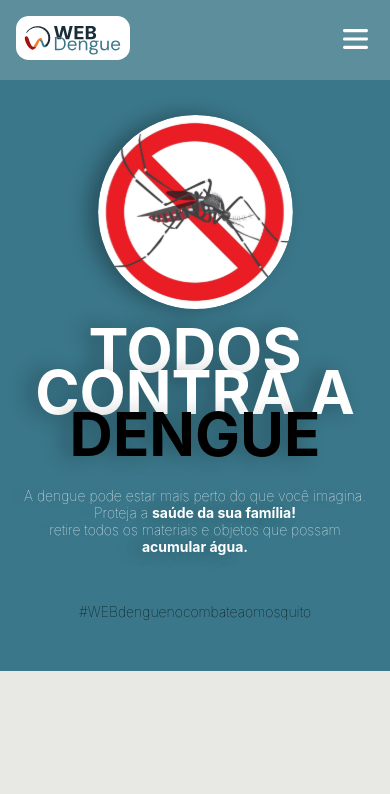
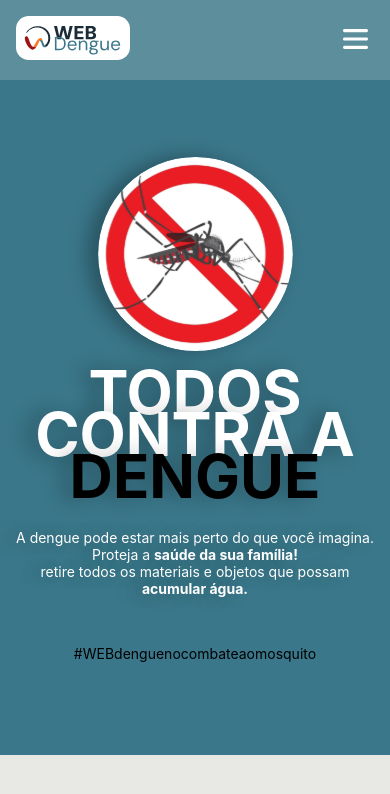
Before and after one commit to vctrwesley/web-dengue, an Angular app: page /usuario/page-home in a window 390 px wide. Shown: the top 794 px of the page. Built offline with nearby package versions, Linux system fonts and the light colour scheme.

Commit message:
correcao de weight no banner e resposnsividade

```diff
--- a/src/app/sistema/page-home/page-home.component.css
+++ b/src/app/sistema/page-home/page-home.component.css
@@ -66,7 +66,7 @@
 .text-banner p {
   font-size: 16px;
   color: var(--color-light);
-  font-weight: 100;
+  font-weight: 200;
   text-shadow: -10px 0 20px rgba(0, 0, 0, 0.309);
   margin: 32px;
   margin-top: 48px;
@@ -79,7 +79,7 @@
 
 @media screen and (max-width: 768px) {
   .banner {
-    height: 70vh;
+    height: 80vh;
     gap: 1rem;
     display: flex;
     flex-direction: column;
@@ -98,6 +98,7 @@
     margin: 16px;
     margin-top: 32px;
     font-size: 14px;
+    font-weight: 400;
   }
 
   .section-02 {
```
